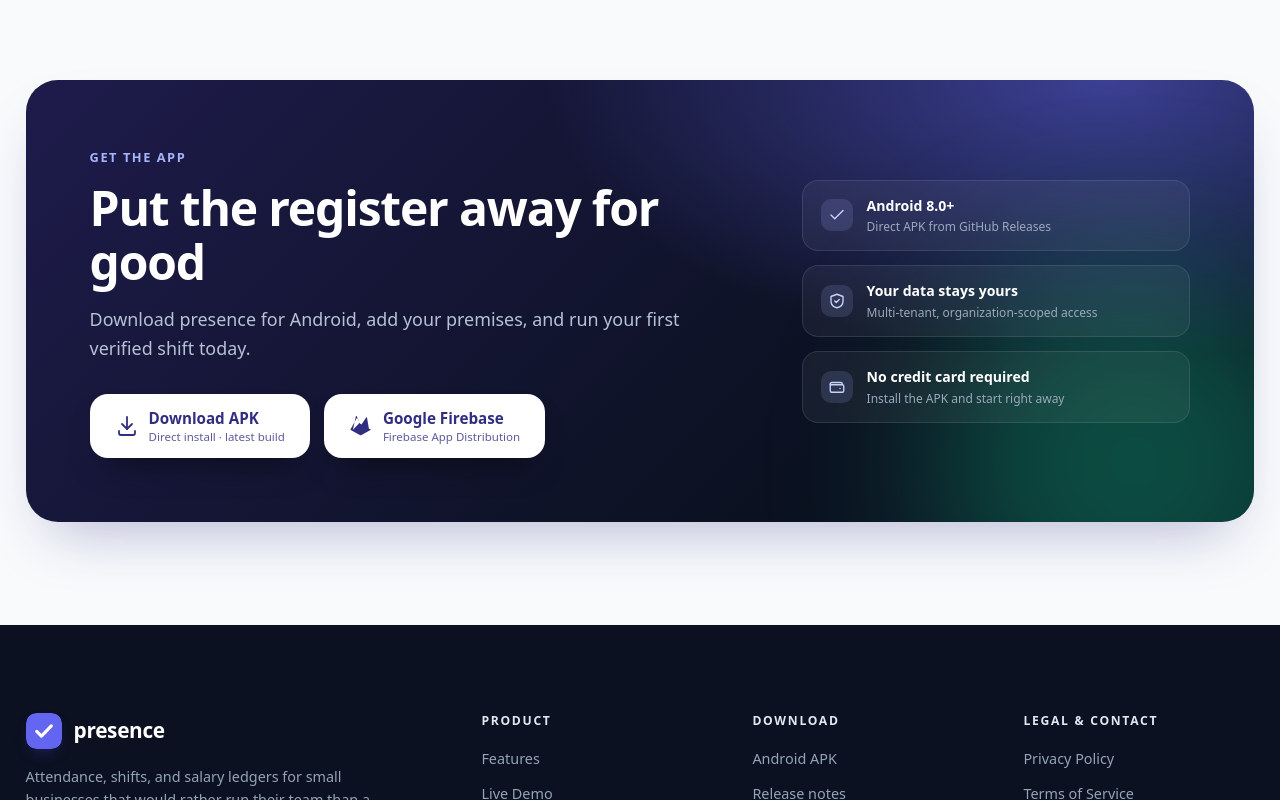
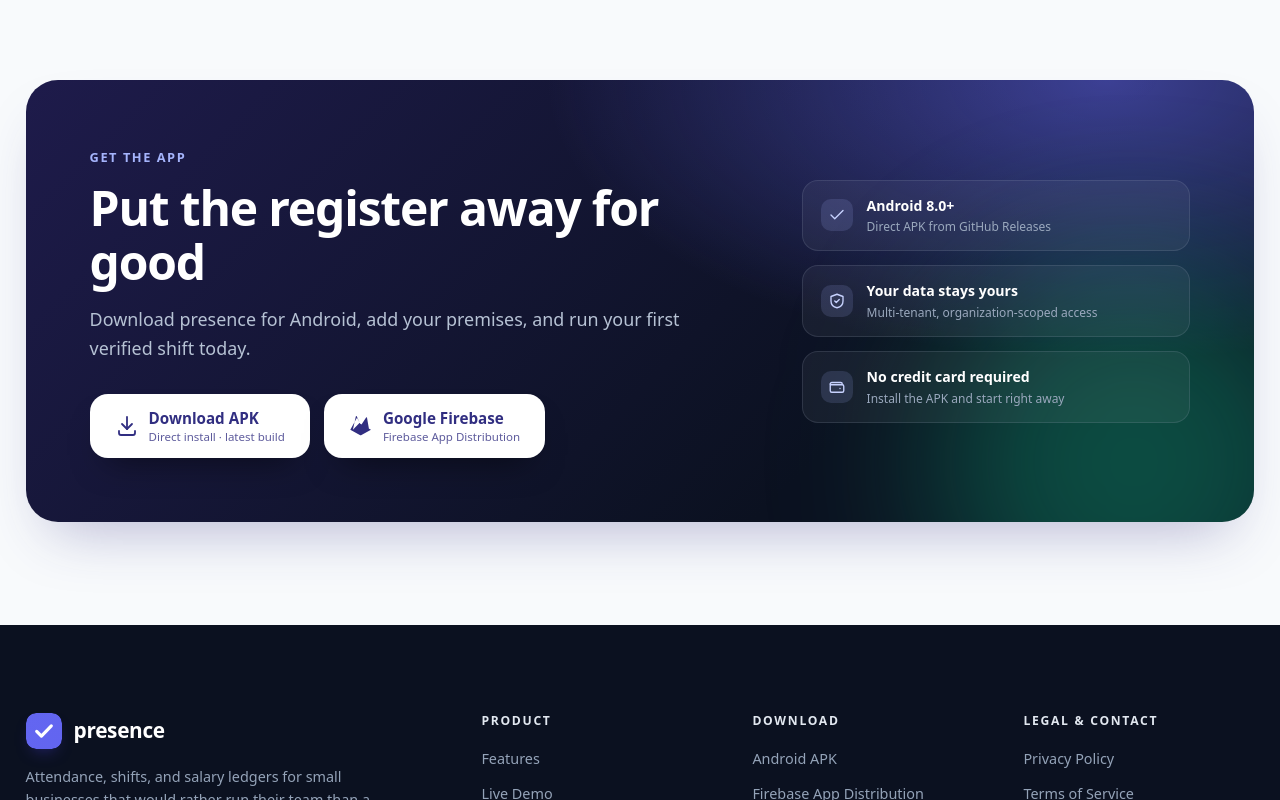
Before and after one commit to Sahin00789/presence-marketing, a Next.js app: page / in a window 1280 px wide. Shown: the part 11200-12000 px from the top of the page. Built offline with nearby package versions, Linux system fonts and the light colour scheme; no server answers.

Commit message:
chore: update Firebase App Distribution release link

```diff
--- a/app/page.tsx
+++ b/app/page.tsx
@@ -513,6 +513,7 @@ export default function HomePage() {
           <nav className="footer-col" aria-label="Download">
             <h3>Download</h3>
             <a href={site.apkUrl}>Android APK</a>
+            <a href={site.firebaseAppUrl} target="_blank" rel="noopener noreferrer">Firebase App Distribution</a>
             <a href={site.releasesUrl}>Release notes</a>
           </nav>
 
--- a/lib/site.ts
+++ b/lib/site.ts
@@ -17,7 +17,7 @@ export const site = {
     "https://github.com/Sahin00789/presence-android-app/releases/latest",
   firebaseAppUrl:
     process.env.NEXT_PUBLIC_FIREBASE_APP_URL ??
-    "https://appdistribution.firebase.google.com/tester/apps/1:402010851729:android:a4614a8395bbcdc5043230/releases",
+    "https://appdistribution.firebase.google.com/testerapps/1:402010851729:android:a4614a8395bbcdc5043230/releases/6hc668arseqag?utm_source=firebase-console",
   contactEmail: process.env.NEXT_PUBLIC_CONTACT_EMAIL ?? "hello@presence.app",
   ads: {
     client: process.env.NEXT_PUBLIC_ADSENSE_CLIENT ?? "",
```
Also changed, not shown: 1 other file (tests, documents, lock files or other folders).
